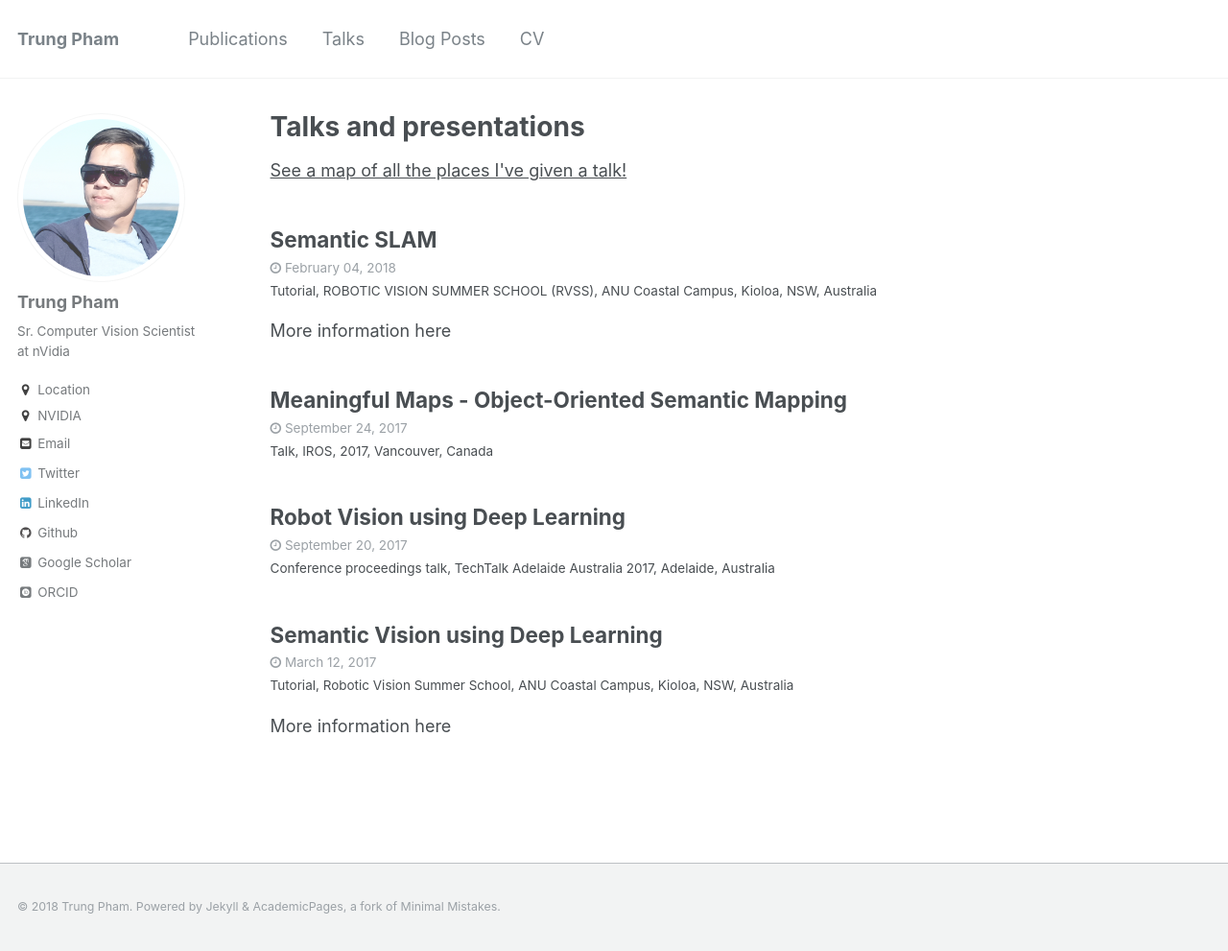
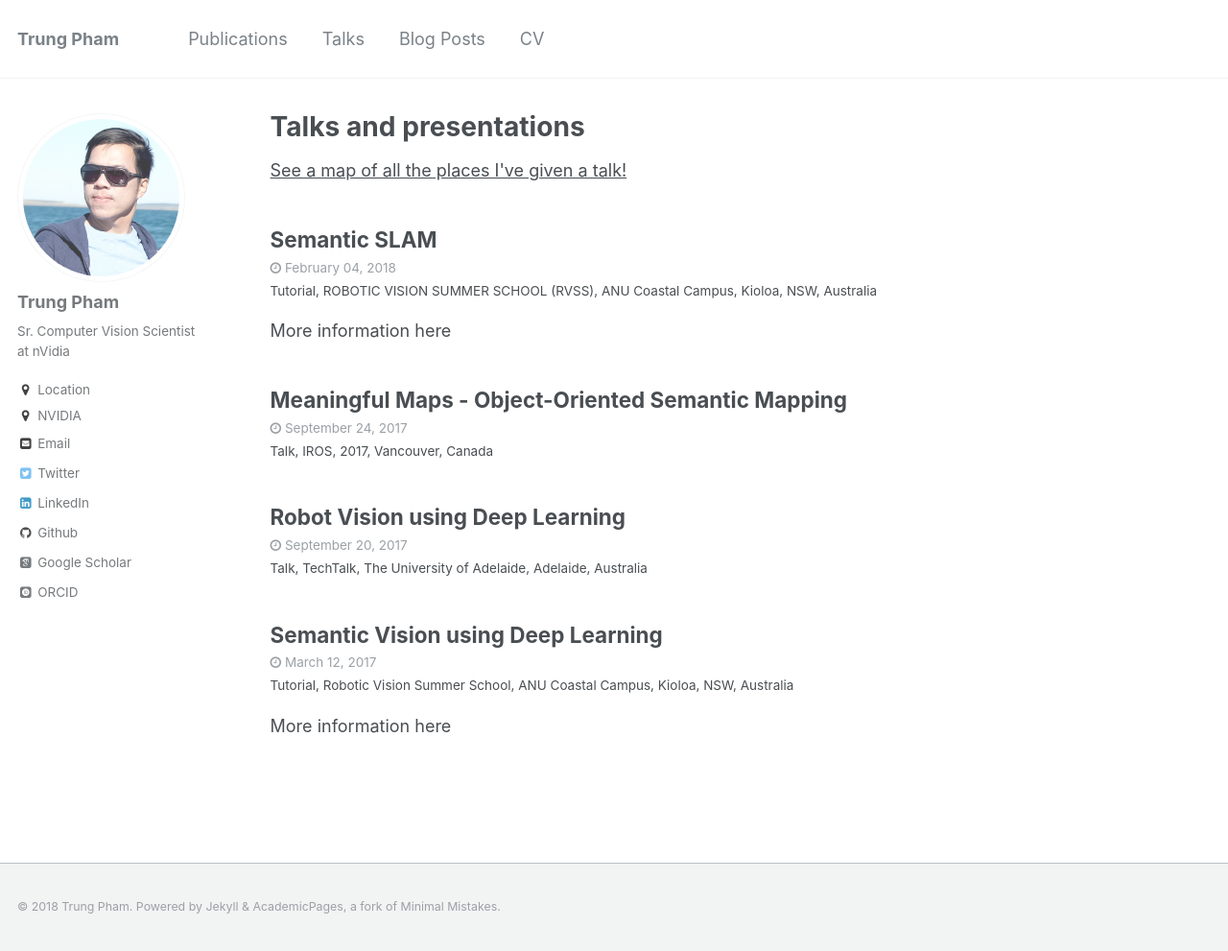
Before and after one commit to trungtpham/trungtpham.github.io, a Jekyll site: the page built from _pages/talks.html, in a window 1280 px wide and 991 px high. Shown: the whole window at 96% size. Built offline with Jekyll 4.4.1, drawn with Linux system fonts in a browser that asks for light colours; some web fonts are replaced.

Commit message:
Update 2017-09-20-techtalk.md

```diff
--- a/_talks/2017-09-20-techtalk.md
+++ b/_talks/2017-09-20-techtalk.md
@@ -1,9 +1,9 @@
 ---
 title: "Robot Vision using Deep Learning"
 collection: talks
-type: "Conference proceedings talk"
+type: "Talk"
 permalink: /talks/2017-09-20-techtalk
-venue: "TechTalk Adelaide Australia 2017"
+venue: "TechTalk, The University of Adelaide"
 date: 2017-09-20
 location: "Adelaide, Australia"
 ---
```
